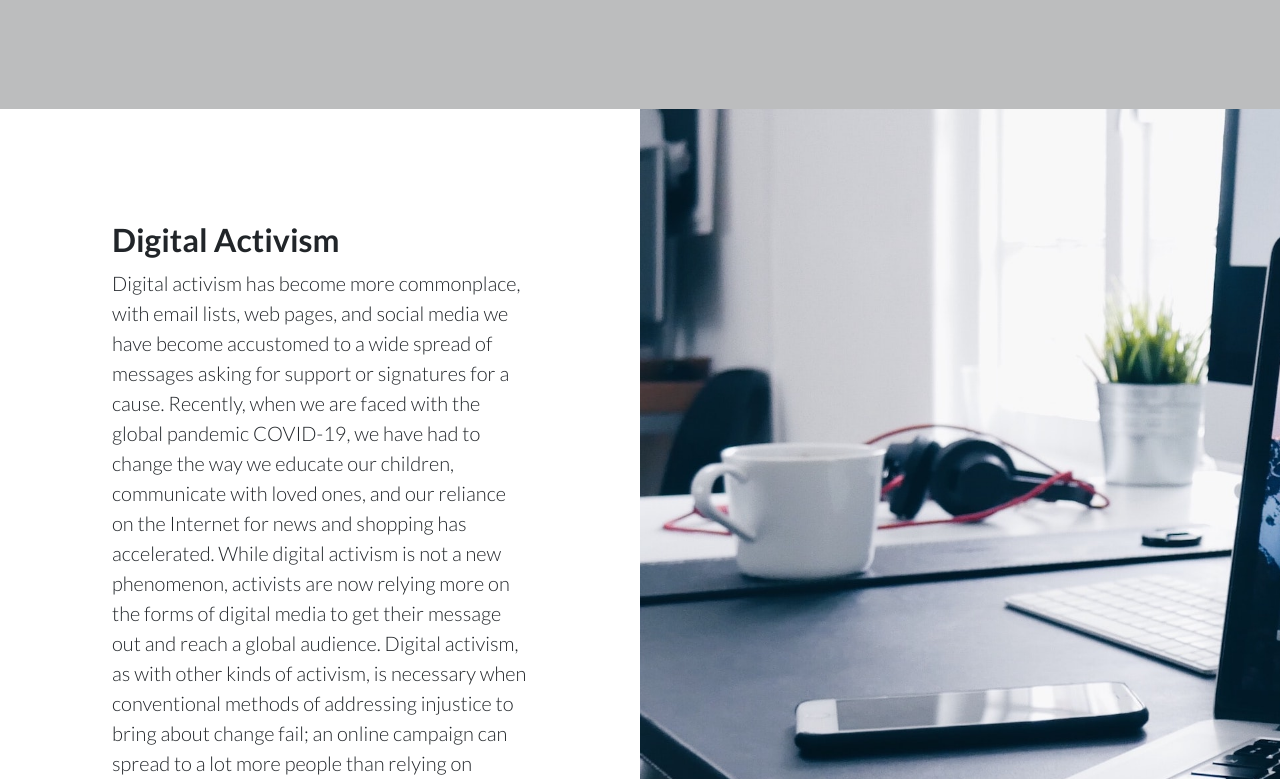
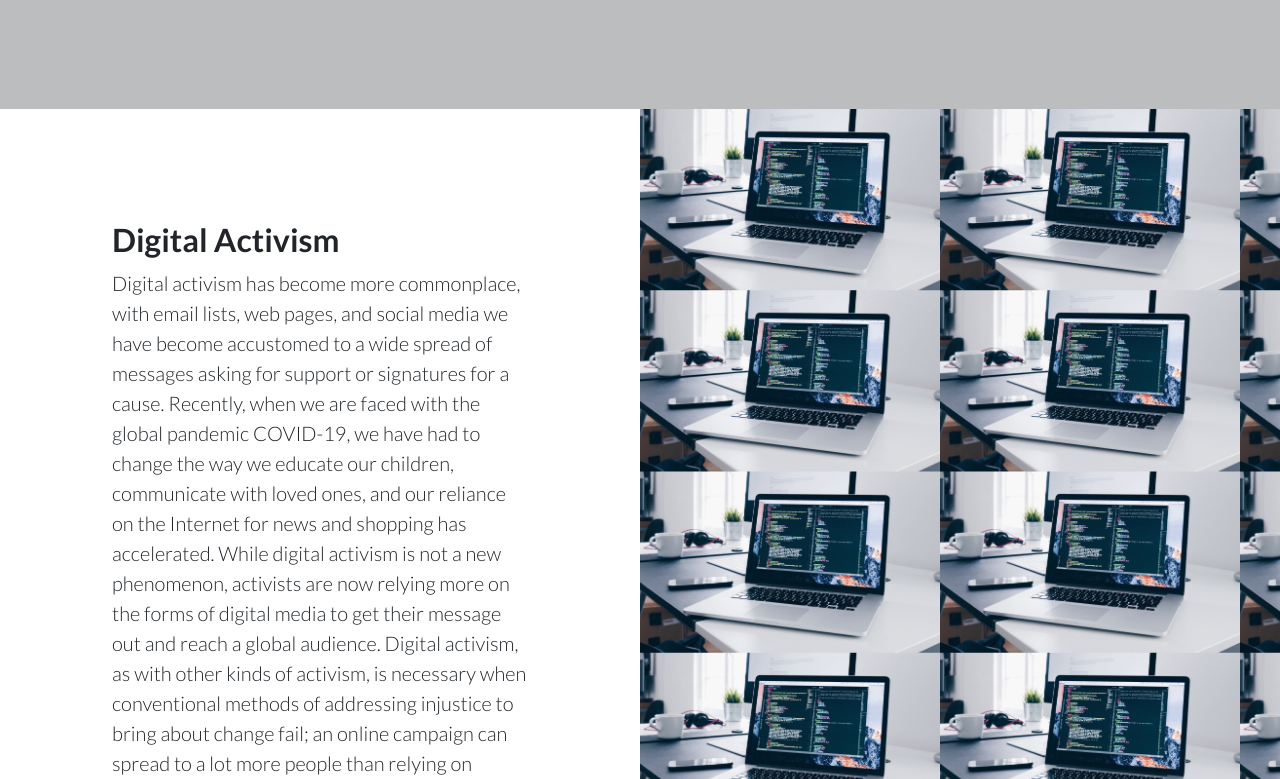
Before and after one commit to pamkent/finalactivism, a website: page index.html in a window 1280 px wide. Shown: the part 1001-1780 px from the top of the page. Drawn offline with Linux system fonts and the light colour scheme.

Commit message:
changing stuff

```diff
--- a/index.html
+++ b/index.html
@@ -68,7 +68,7 @@
     <div class="container-fluid p-0">
       <div class="row no-gutters">
 
-        <div class="col-lg-6 order-lg-6 text-white showcase-img" style="background-image: url('img/computer.jpg');"></div>
+        <div class="col-lg-6 order-lg-6 text-white showcase-img" style="background-image: url('img/computer.jpg');background-size:300px"></div>
         <div class="col-lg-6 order-lg-1 my-auto showcase-text">
           <h2>Digital Activism</h2>
           <p class="lead mb-0">
```
Also changed, not shown: movements.html (+1 -1 lines).
